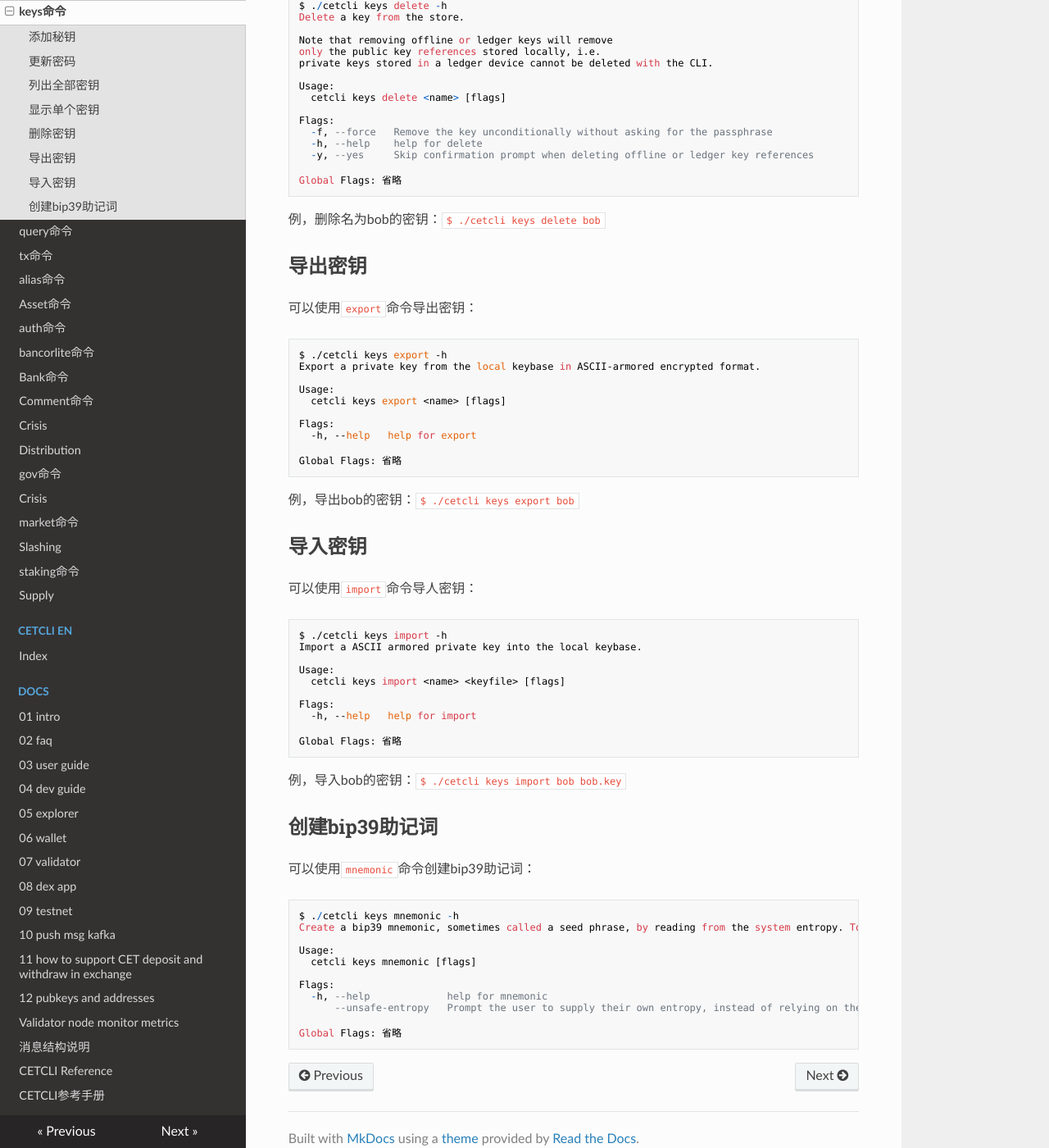
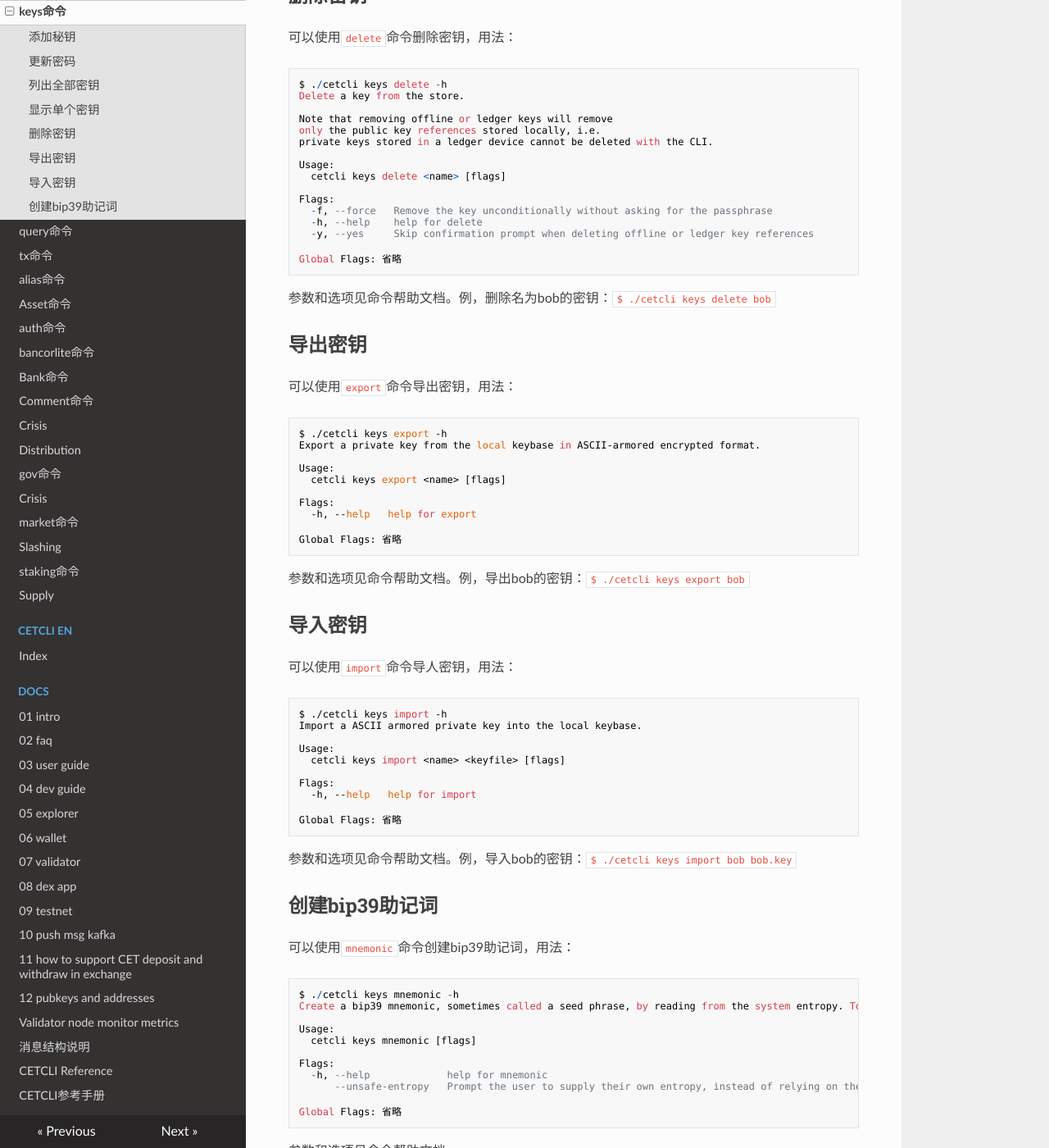
Before and after one commit to coinexchain/dex-manual, an MkDocs documentation site: the page built from docs/cetcli/keys.md, in a window 1280 px wide and 1400 px high, scrolled down 2830 px. Shown: the whole window at 82% size. Built offline with MkDocs 1.6.1, drawn with Linux system fonts in a browser that asks for light colours; nearby versions of some CDN libraries; some of the changed text lies outside the part shown.

Commit message:
Update keys.md

````diff
--- a/docs/cetcli/keys.md
+++ b/docs/cetcli/keys.md
@@ -1,6 +1,6 @@
 # keys命令
 
-`keys`命令用来维护本地keystore：
+`keys`命令用来维护本地keystore，用法：
 
 ```
 $ ./cetcli keys -h
@@ -30,7 +30,7 @@ Available Commands:
 
 ## 添加秘钥
 
-可以使用`add`命令添加密钥：
+可以使用`add`命令添加密钥，用法：
 
 ```
 $ ./cetcli keys add -h
@@ -72,19 +72,21 @@ Flags:
 Global Flags: 省略
 ```
 
+参数和选项见命令帮助文档。
+
 例1，添加名为bob的普通密钥：`$ ./cetcli keys add bob`
 
 例2，添加名为t3的2-of-3多签密钥：`$ ./cetcli keys add t3 --multisig=bob,eve,jay --multisig-threshold=2 `
 
 例3，根据bip39助记词恢复密钥：`./cetcli keys add mykey1 --recover`
 
-例3，生成密钥，但是仅打印信息，不写入本地存储：`$ ./cetcli keys add mykey2 --dry-run`
+例4，生成密钥，但是仅打印信息，不写入本地存储：`$ ./cetcli keys add mykey2 --dry-run`
 
 
 
 ## 更新密码
 
-可以使用`update`命令更新密钥保护密码：
+可以使用`update`命令更新密钥保护密码，用法：
 
 ```
 $ ./cetcli keys update -h
@@ -99,13 +101,13 @@ Flags:
 Global Flags: 省略
 ```
 
-例：`$ ./cetcli keys update bob`
+参数和选项见命令帮助文档。例：`$ ./cetcli keys update bob`
 
 
 
 ## 列出全部密钥
 
-可以使用`list`列出全部密钥：
+可以使用`list`列出全部密钥，用法：
 
 ```
 $ ./cetcli keys list -h
@@ -122,13 +124,13 @@ Flags:
 Global Flags: 省略
 ```
 
-例：`$ ./cetcli keys list`
+参数和选项见命令帮助文档。例：`$ ./cetcli keys list`
 
 
 
 ## 显示单个密钥
 
-可以使用`show`命令显示单个密钥：
+可以使用`show`命令显示单个密钥，用法：
 
 ```
 $ ./cetcli keys show -h
@@ -151,6 +153,8 @@ Flags:
 Global Flags: 省略
 ```
 
+参数和选项见命令帮助文档。
+
 例1，显示bob的密钥信息：`$ ./cetcli keys show bob`
 
 例2，仅显示bob的地址：`$ ./cetcli keys show bob -a`
@@ -161,7 +165,7 @@ Global Flags: 省略
 
 ## 删除密钥
 
-可以使用`delete`命令删除密钥：
+可以使用`delete`命令删除密钥，用法：
 
 ```
 $ ./cetcli keys delete -h
@@ -182,13 +186,13 @@ Flags:
 Global Flags: 省略
 ```
 
-例，删除名为bob的密钥：`$ ./cetcli keys delete bob`
+参数和选项见命令帮助文档。例，删除名为bob的密钥：`$ ./cetcli keys delete bob`
 
 
 
 ## 导出密钥
 
-可以使用`export`命令导出密钥：
+可以使用`export`命令导出密钥，用法：
 
 ```
 $ ./cetcli keys export -h
@@ -203,13 +207,13 @@ Flags:
 Global Flags: 省略
 ```
 
-例，导出bob的密钥：`$ ./cetcli keys export bob`
+参数和选项见命令帮助文档。例，导出bob的密钥：`$ ./cetcli keys export bob`
 
 
 
 ## 导入密钥
 
-可以使用`import`命令导人密钥：
+可以使用`import`命令导人密钥，用法：
 
 ```
 $ ./cetcli keys import -h
@@ -224,13 +228,13 @@ Flags:
 Global Flags: 省略
 ```
 
-例，导入bob的密钥：`$ ./cetcli keys import bob bob.key`
+参数和选项见命令帮助文档。例，导入bob的密钥：`$ ./cetcli keys import bob bob.key`
 
 
 
 ## 创建bip39助记词
 
-可以使用`mnemonic`命令创建bip39助记词：
+可以使用`mnemonic`命令创建bip39助记词，用法：
 
 ```
 $ ./cetcli keys mnemonic -h
@@ -245,3 +249,5 @@ Flags:
 
 Global Flags: 省略
 ```
+
+参数和选项见命令帮助文档。
````
